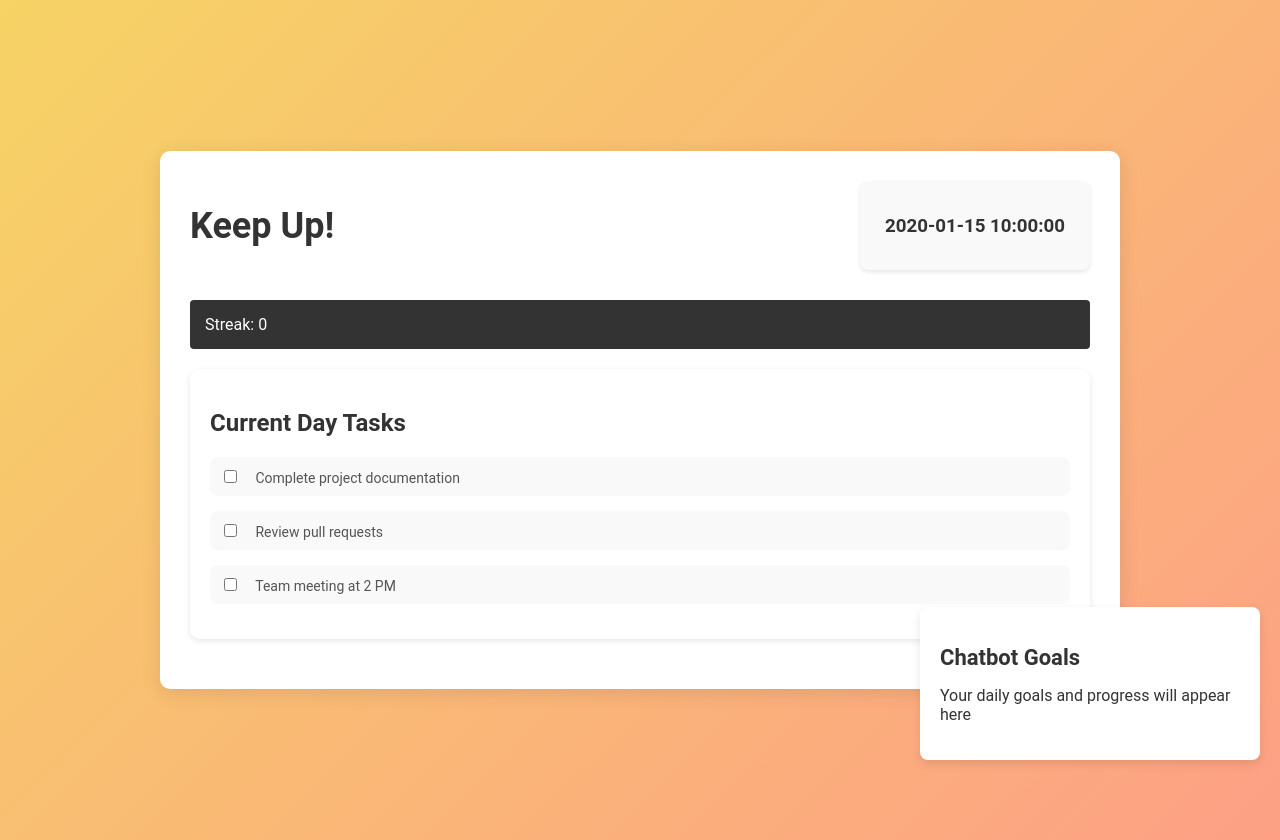
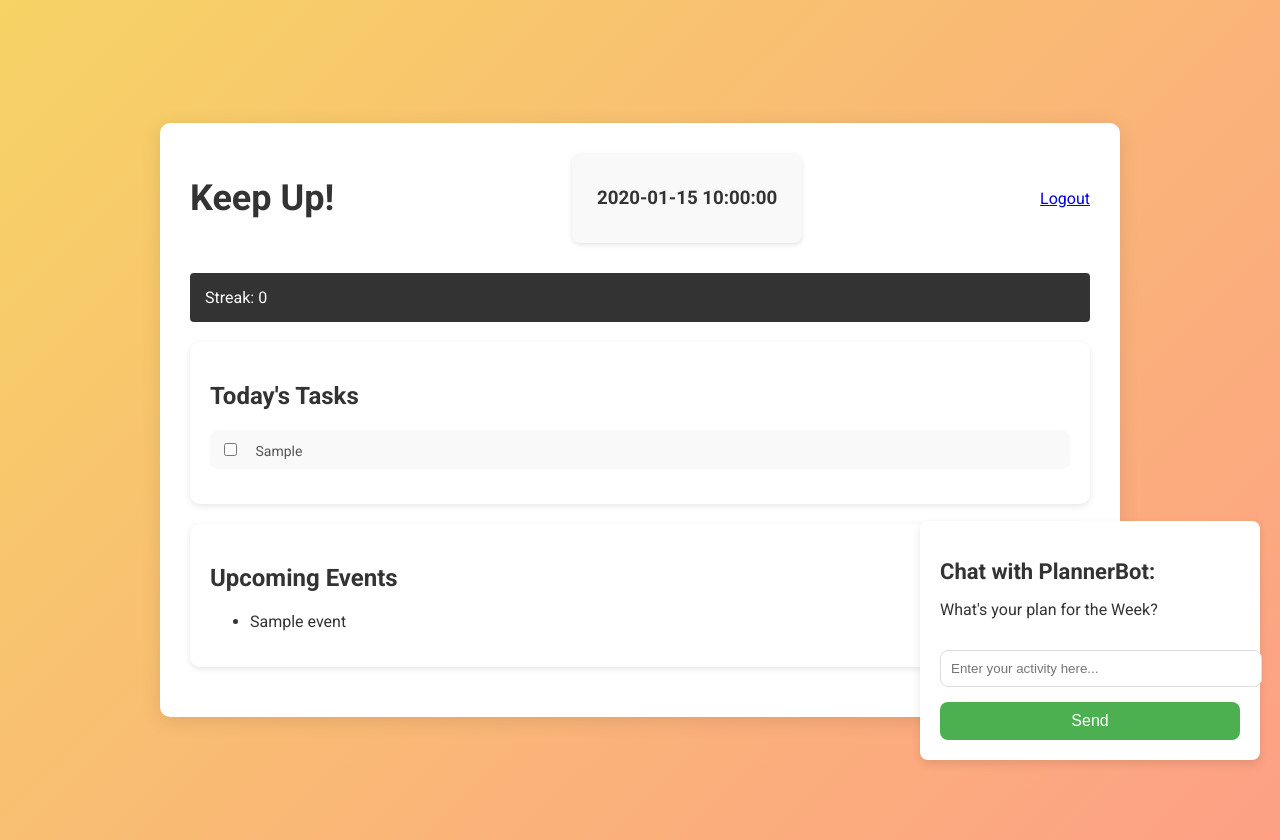
Before and after one commit to AATechCulture/Aggies-2.0, a Flask app: template frontend/templates/index.html in a window 1280 px wide. Run offline with Flask 3, Linux system fonts and the light colour scheme; the template is opened without the code that fills it: most values are stand-ins (such as "Sample title", 1, 10 or a date in 2020).

Commit message:
Update index.html

```diff
--- a/frontend/templates/index.html
+++ b/frontend/templates/index.html
@@ -1,9 +1,9 @@
-<!-- templates/index.html -->
 <!DOCTYPE html>
 <html lang="en">
 <head>
     <meta charset="UTF-8">
     <meta name="viewport" content="width=device-width, initial-scale=1.0">
+    <link href="https://fonts.googleapis.com/css2?family=Roboto:wght@400;500;700&display=swap" rel="stylesheet">
     <link rel="stylesheet" href="{{ url_for('static', filename='main.css') }}">
     <title>Keep Up</title>
 </head>
@@ -14,37 +14,46 @@
             <div class="calendar">
                 <h3>{{ current_date }}</h3>
             </div>
+            <!-- Logout Button -->
+            <a href="{{ url_for('logout') }}" class="logout-btn">Logout</a>
         </div>
 
-        <div class="snackbar">
+        <div class="snackbar" id="snackbar">
             <span>Streak: 0</span>
         </div>
 
         <div class="current-day">
-            <h2>Current Day Tasks</h2>
+            <h2>Today's Tasks</h2>
             <div class="todo-item">
-                <label>
-                    <input type="checkbox" onclick="updateStreak()">
-                    Complete project documentation
-                </label>
-            </div>
-            <div class="todo-item">
-                <label>
-                    <input type="checkbox" onclick="updateStreak()">
-                    Review pull requests
-                </label>
-            </div>
-            <div class="todo-item">
-                <label>
-                    <input type="checkbox" onclick="updateStreak()">
-                    Team meeting at 2 PM
+                <label for="task1">
+                    <input type="checkbox" id="task1" onclick='updateStreak()'> {{ first_event }}
                 </label>
             </div>
         </div>
 
+        <div class="events-today">
+            <h2>Upcoming Events</h2>
+            {% if upcoming_events %}
+                <ul>
+                    {% for event in upcoming_events %}
+                        <li>{{ event }}</li>
+                    {% endfor %}
+                </ul>
+            {% else %}
+                <p>No upcoming events.</p>
+            {% endif %}
+        </div>
+
         <div class="chatbot">
-            <h2>Chatbot Goals</h2>
-            <p>Your daily goals and progress will appear here</p>
+            <div id="chat">
+                <h2>Chat with PlannerBot: </h2>
+                <p>What's your plan for the Week?</p>
+                <div id="messages"></div>
+                <form id="chat-form">
+                    <input type="text" id="user_input" placeholder="Enter your activity here..." required>
+                    <button type="submit">Send</button>
+                </form>
+            </div>
         </div>
     </div>
 
@@ -52,25 +61,97 @@
         const checkboxes = document.querySelectorAll('input[type="checkbox"]');
         const output = document.querySelector('.snackbar span');
 
-        const total = checkboxes.length;
-        const arr = [false, false, false];
-        function updateStreak(){
-            window.addEventListener('change', function () {
-            for(let i = 0; i < checkboxes.length; i++)
-        {
-            if(checkboxes[i].checked)
-             {
-                arr[i] = true;
-             }
+        // Tracking streak state
+        let taskCompletionState = Array(checkboxes.length).fill(false);
+
+        function updateStreak() {
+            // Update task completion state
+            checkboxes.forEach((checkbox, index) => {
+                taskCompletionState[index] = checkbox.checked;
+            });
+
+            const completedTasks = taskCompletionState.filter(state => state === true).length;
+
+            // Update streak message
+            output.textContent = `Streak: ${completedTasks}`;
         }
-             const allTrue = arr.every(Boolean);
-        //output.textContent = arr;
-         if(allTrue){
-             output.textContent = 'Streak: 1';
-         }
-        //alert("It's changed!")
+
+        const form = document.getElementById('chat-form');
+        const messagesDiv = document.getElementById('messages');
+
+        form.addEventListener('submit', function(e) {
+            e.preventDefault();
+            const userInput = document.getElementById('user_input').value;
+
+            // Display user input in chat
+            const userMessage = document.createElement('div');
+            userMessage.className = 'message user-message';
+            userMessage.textContent = `You: ${userInput}`;
+            messagesDiv.appendChild(userMessage);
+
+            // Send user input to the backend (Flask)
+            fetch('/ask', {
+                method: 'POST',
+                headers: {'Content-Type': 'application/x-www-form-urlencoded'},
+                body: `user_input=${encodeURIComponent(userInput)}`
+            })
+            .then(response => response.json())
+            .then(data => {
+                const botMessage = document.createElement('div');
+                botMessage.className = 'message bot-message';
+                botMessage.textContent = `Bot: ${data.response}`;
+                messagesDiv.appendChild(botMessage);
+
+                // Scroll to the bottom of the chat
+                messagesDiv.scrollTop = messagesDiv.scrollHeight;
+            });
+
+            // Clear the input field after submission
+            document.getElementById('user_input').value = '';
         });
+
+        // Async task fetching for calendar and task display
+        async function fetchTasks() {
+            const response = await fetch('/get-tasks');
+            const tasks = await response.json();
+
+            const taskData = tasks.reduce((acc, task) => {
+                const date = task.date_time.split(' ')[0]; // Assuming `date_time` is "YYYY-MM-DD HH:MM"
+                if (!acc[date]) acc[date] = [];
+                acc[date].push(task.task);
+                return acc;
+            }, {});
+
+            renderCalendar(taskData);
         }
+
+        function renderCalendar(taskData) {
+            const calendar = document.querySelector('.calendar');
+            const daysInMonth = 30; // Assuming November
+            const firstDayOfWeek = 3; // Wednesday (0 = Sunday, 1 = Monday, ...)
+
+            for (let i = 0; i < firstDayOfWeek; i++) {
+                const emptyDiv = document.createElement('div');
+                emptyDiv.classList.add('day', 'empty');
+                calendar.appendChild(emptyDiv);
+            }
+
+            for (let day = 1; day <= daysInMonth; day++) {
+                const date = `2024-11-${String(day).padStart(2, '0')}`;
+                const dayDiv = document.createElement('div');
+                dayDiv.classList.add('day');
+                dayDiv.textContent = day;
+
+                if (taskData[date]) {
+                    const taskCount = document.createElement('span');
+                    taskCount.textContent = `${taskData[date].length} Task(s)`;
+                    dayDiv.appendChild(taskCount);
+                }
+
+                calendar.appendChild(dayDiv);
+            }
+        }
+        fetchTasks();
     </script>
 </body>
 </html>
```
